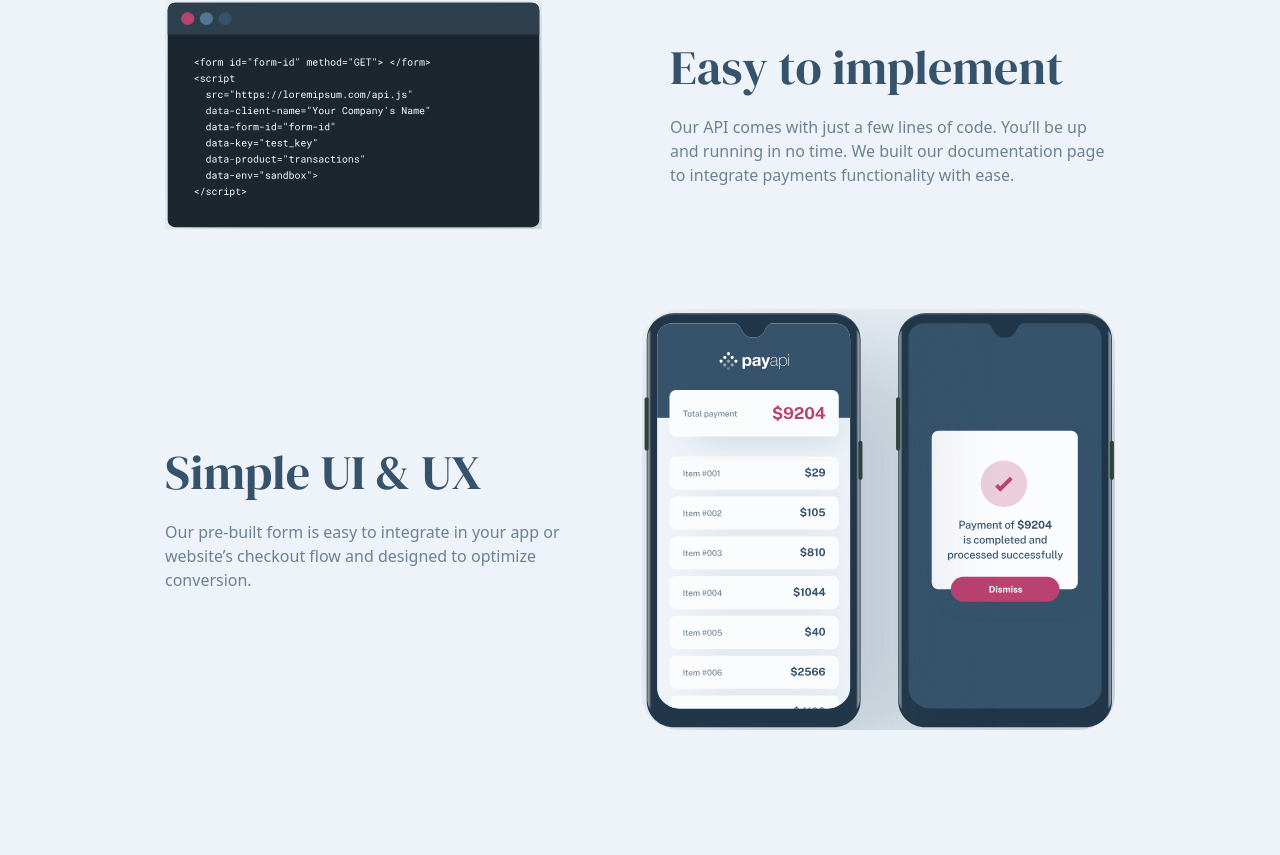
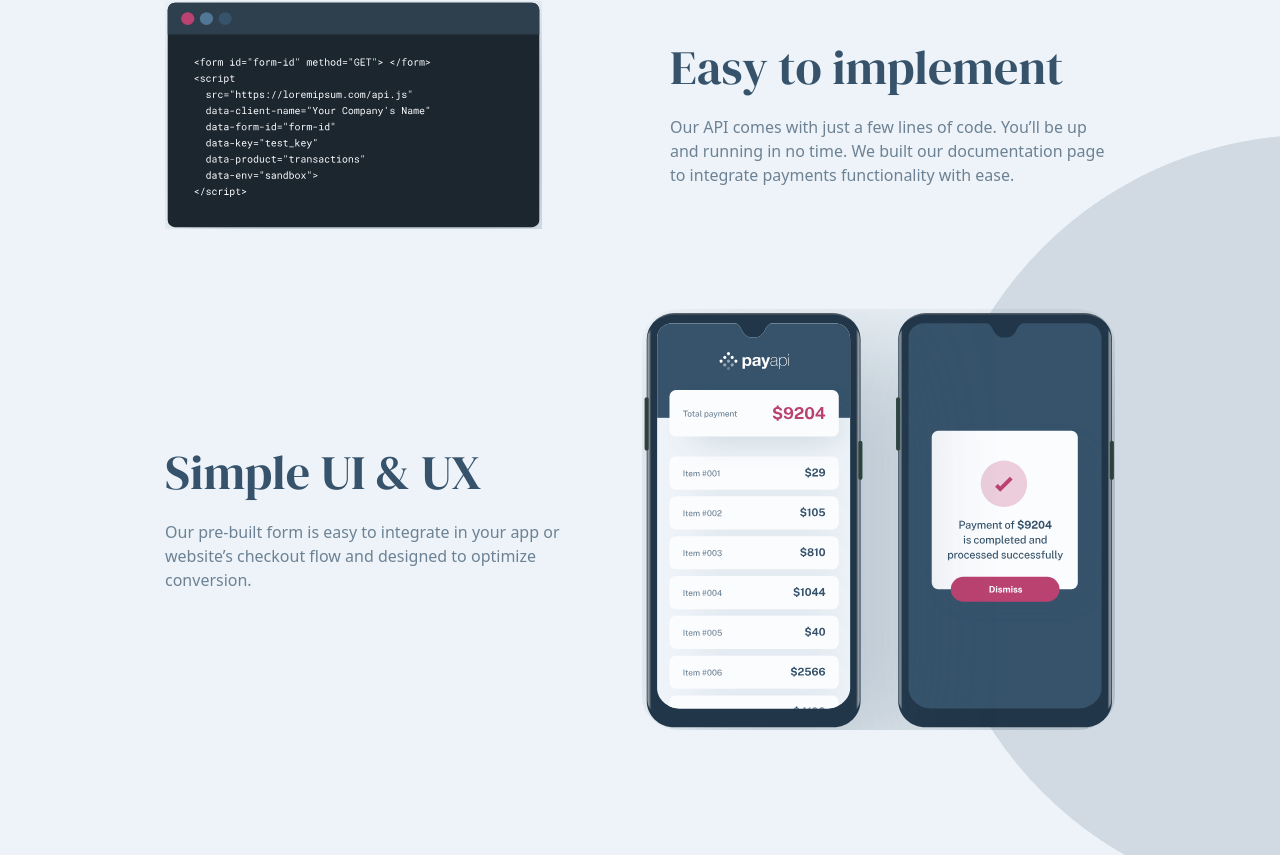
Before and after one commit to David-Henery4/pay-api-website, a React (Create React App) app: page / in a window 1280 px wide. Shown: the part 1351-2206 px from the top of the page. Built offline with nearby package versions, Linux system fonts and the light colour scheme.

Commit message:
home-page-svg-circles-refactor

```diff
--- a/src/pages/HomeSections/Description.js
+++ b/src/pages/HomeSections/Description.js
@@ -1,5 +1,5 @@
 import React from 'react'
-import { simpleUi, easyImplementation, SimpleUi, EasyImplementation, CodeSvg , codeSvg, twoPhones, TwoPhones} from "../../assets";
+import { codeSvg,  TwoPhones, BgPattern} from "../../assets";
 
 const Description = () => {
   return (
@@ -20,8 +20,9 @@ const Description = () => {
         </div>
       </div>
       {/**/}
-      <div className="flex flex-col justify-between items-center lg:flex-row-reverse gap-12">
-        <div className="desk:w-full w-full max-w-[363px] desk:max-w-[566px]">
+      <div className="relative flex flex-col justify-between items-center lg:flex-row-reverse gap-12">
+        <BgPattern className='hidden lg:block pointer-events-none absolute w-[780px] h-[780px] lg:left-[88%] desk:left-[80%]'/>
+        <div className="relative z-10 desk:w-full w-full max-w-[363px] desk:max-w-[566px]">
           <TwoPhones className='rounded-[8%]'/>
         </div>
         <div className="flex flex-col gap-6 justify-center items-center max-w-[573px] lg:text-left lg:max-w-[445px]">
```
Also changed, not shown: 1 other file (tests, documents, lock files or other folders).
